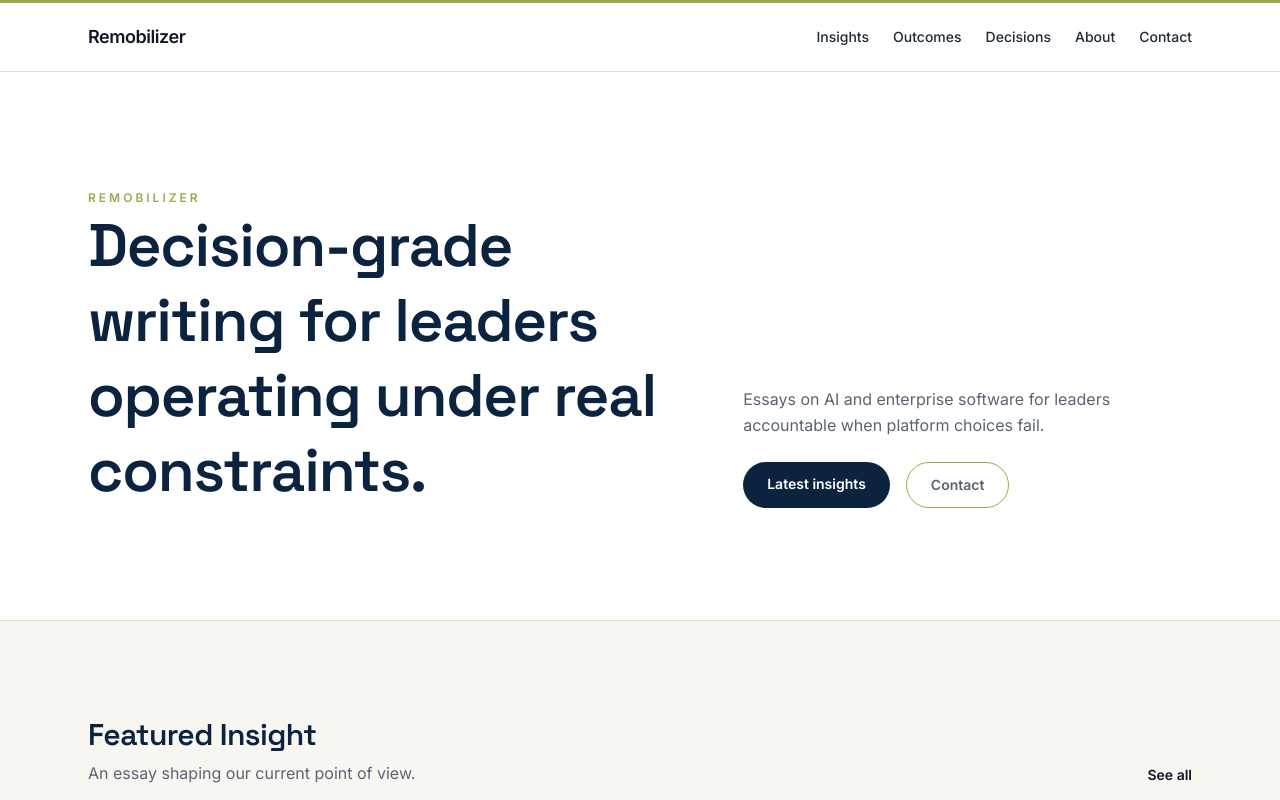
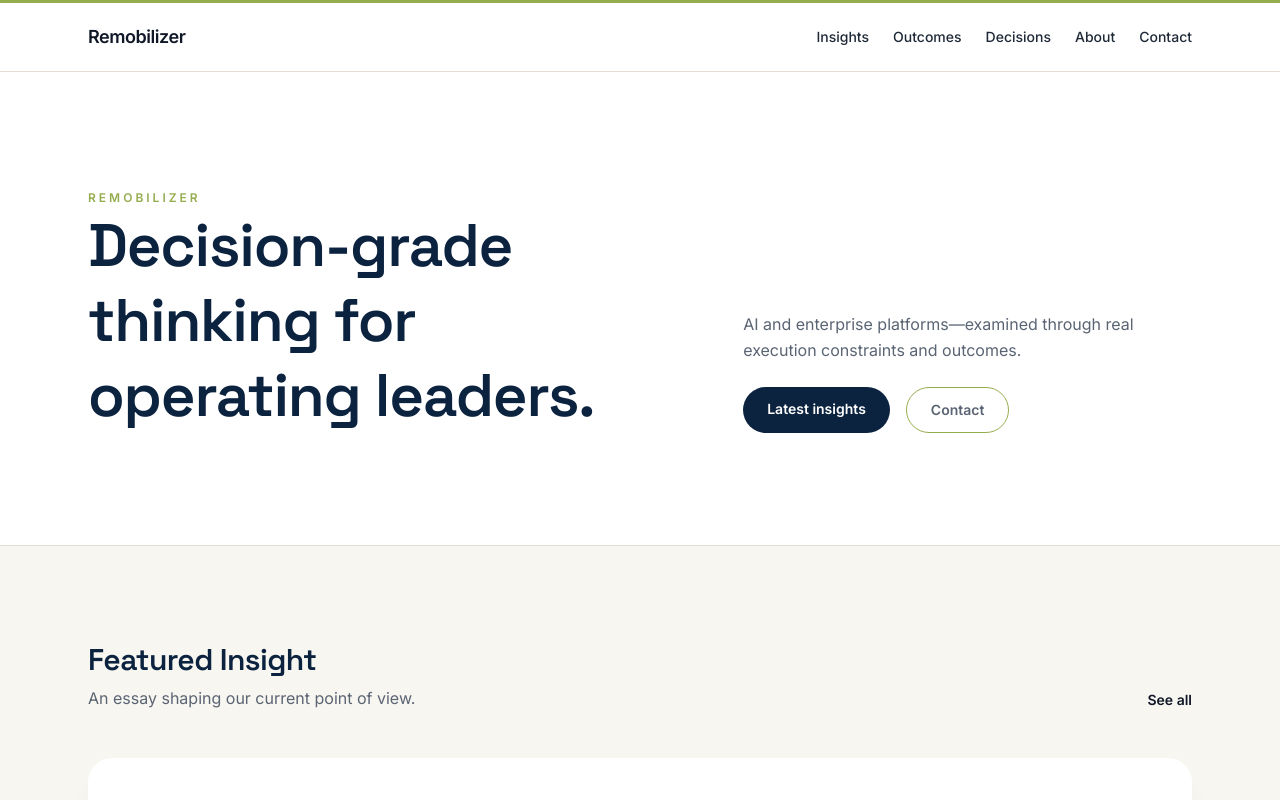
Before and after one commit to ziplabs/remobilizer, a Next.js app: page / in a window 1280 px wide. Shown: the top 800 px of the page. Built offline with nearby package versions, Linux system fonts and the light colour scheme.

Commit message:
Update hero copy to decision-grade operating leaders

```diff
--- a/app/page.tsx
+++ b/app/page.tsx
@@ -17,14 +17,13 @@ export default function Home() {
                 Remobilizer
               </span>
               <h1 className="text-4xl font-semibold leading-tight text-[color:var(--accent-blue)] sm:text-6xl">
-                Decision-grade writing for leaders operating under real
-                constraints.
+                Decision-grade thinking for operating leaders.
               </h1>
             </div>
             <div className="space-y-6 text-base leading-relaxed text-[color:var(--muted)]">
-              <p>
-                Essays on AI and enterprise software for leaders accountable
-                when platform choices fail.
+              <p className="max-w-2xl">
+                AI and enterprise platforms—examined through real execution
+                constraints and outcomes.
               </p>
               <div className="flex flex-wrap gap-4">
                 <Link
```
